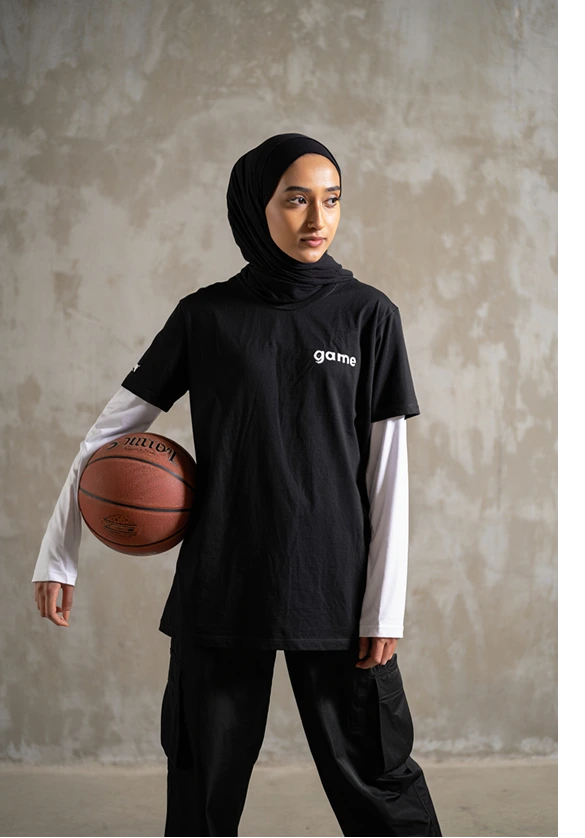
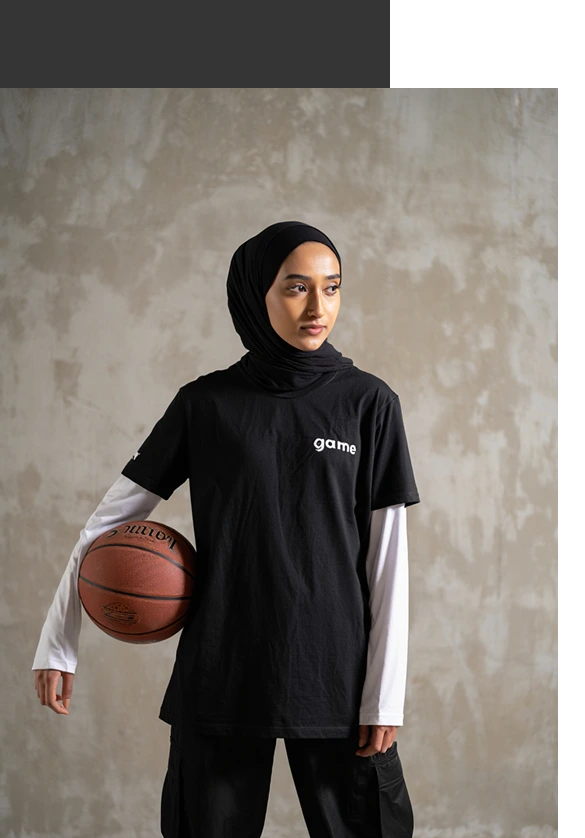
Before and after one commit to bareenxgame/bareen, an Astro site: page / in a window 390 px wide. Shown: the top 838 px of the page, 585 px wide, since content can reach past the window. Built offline with nearby package versions, Linux system fonts and the light colour scheme; Astro itself is replaced by a stand-in of ours.

Commit message:
headerheader

```diff
--- a/src/layouts/Footer.astro
+++ b/src/layouts/Footer.astro
@@ -47,7 +47,6 @@ padding-bottom: 20px;
 }
 
  footer {
-  padding: 2rem 4rem;
   background-color:#e7e3d8;
   color: black;
   margin-top: auto;
@@ -73,6 +72,7 @@ footer a {
 .titler {
     margin-left: 5rem;
     font-weight: bold;
+    padding-top: 2rem;
 
 }
 
@@ -133,6 +133,7 @@ li {
     margin-left: 0rem;
     font-weight: bold;
     gap: 2px;
+    padding-left: 3rem;
 }
 
 .logo {
--- a/src/layouts/Header.astro
+++ b/src/layouts/Header.astro
@@ -0,0 +1,73 @@
+---
+---
+
+
+<header>
+   <nav class="menu">
+        <ul>
+            <li class="right"><a href=#aboutthecollab">About the collab</a></li>
+            <li class="right"><a href="#mission">Event</a></li>
+        </ul>
+        <br>
+
+    </nav>
+
+</header>
+
+
+<style>
+
+header {
+
+  background-color: #353535;
+  z-index: 1000;
+  display: flex;
+  justify-content:end;
+  text-align:center;
+  align-items: center;
+  padding: 30px;
+}
+
+.menu {
+  width: 100%;
+}
+
+.menu ul {
+  display: flex;
+  width: 100%;
+  align-items: center;
+  padding: 0;
+  list-style: none;
+}
+
+.left {
+   margin-right:10px;
+}
+
+.right {
+ padding-left: 40rem;
+}
+
+.menu li {
+  margin-right: 10px;
+}
+
+.menu a {
+  display: inline-block;
+  color:white;
+  text-decoration: none;
+}
+
+@media (max-width: 768px) {
+
+  header {
+  background-color: #353535;
+  z-index: 1000;
+  display: flex;
+  justify-content: space-between;
+  align-items: center;
+  padding: 30px;
+  height: 5.5rem;
+}
+}
+</style>
```
